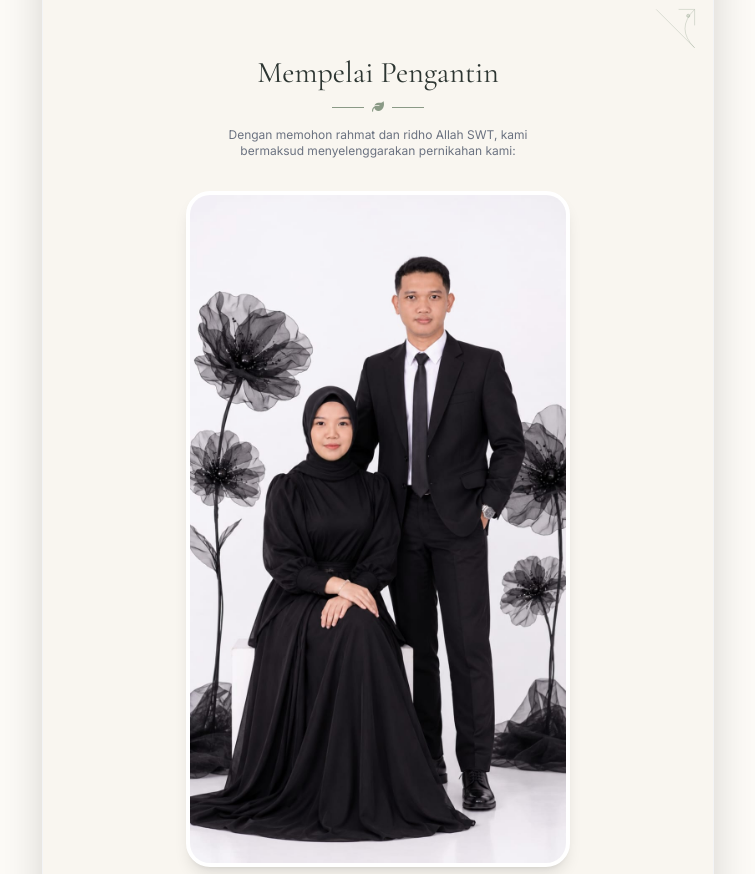
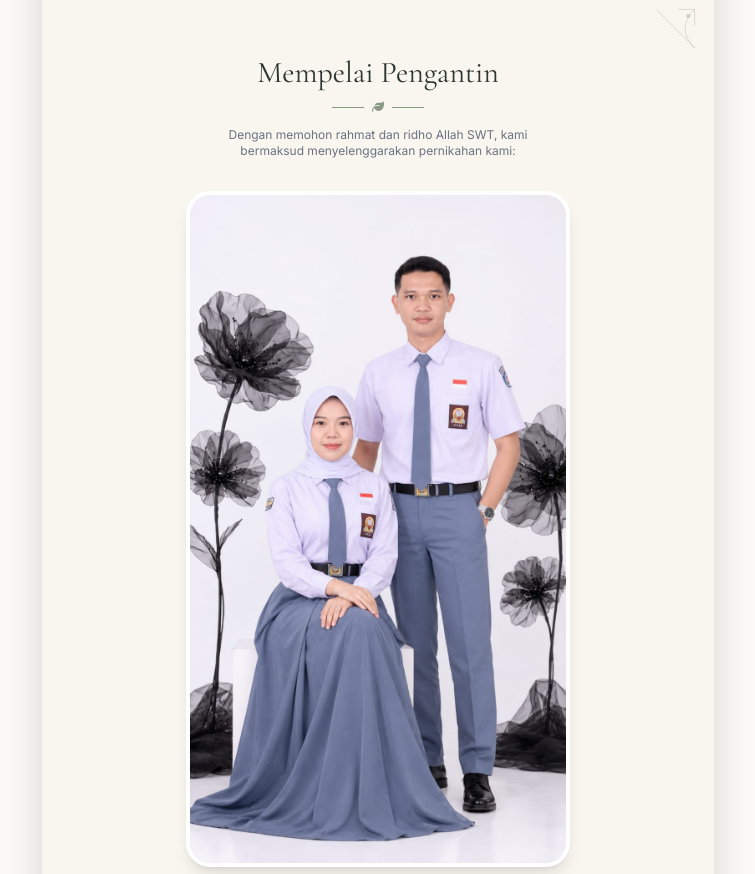
Before and after one commit to undangandigitall660-beep/farid-bila, a plain HTML site: page index.html in a window 1280 px wide. Shown: the part 1146-2020 px from the top of the page, without its empty margins (262-1017 px from the left). Drawn offline with nearby package versions, Linux system fonts and the light colour scheme.

Commit message:
Update index.html

```diff
--- a/index.html
+++ b/index.html
@@ -207,7 +207,7 @@
             <!-- Couple Prewedding Photo -->
             <div class="max-w-xs sm:max-w-sm mx-auto mb-10" data-aos="zoom-in" data-aos-duration="1200">
                 <div class="rounded-3xl overflow-hidden border-4 border-white shadow-lg bg-white transition duration-500 transform hover:scale-[1.02]">
-                    <img src="prwd.jpeg" alt="Farid & Bila" class="w-full h-auto object-cover">
+                    <img src="priwed.jpeg" alt="Farid & Bila" class="w-full h-auto object-cover">
                 </div>
             </div>
 
```
